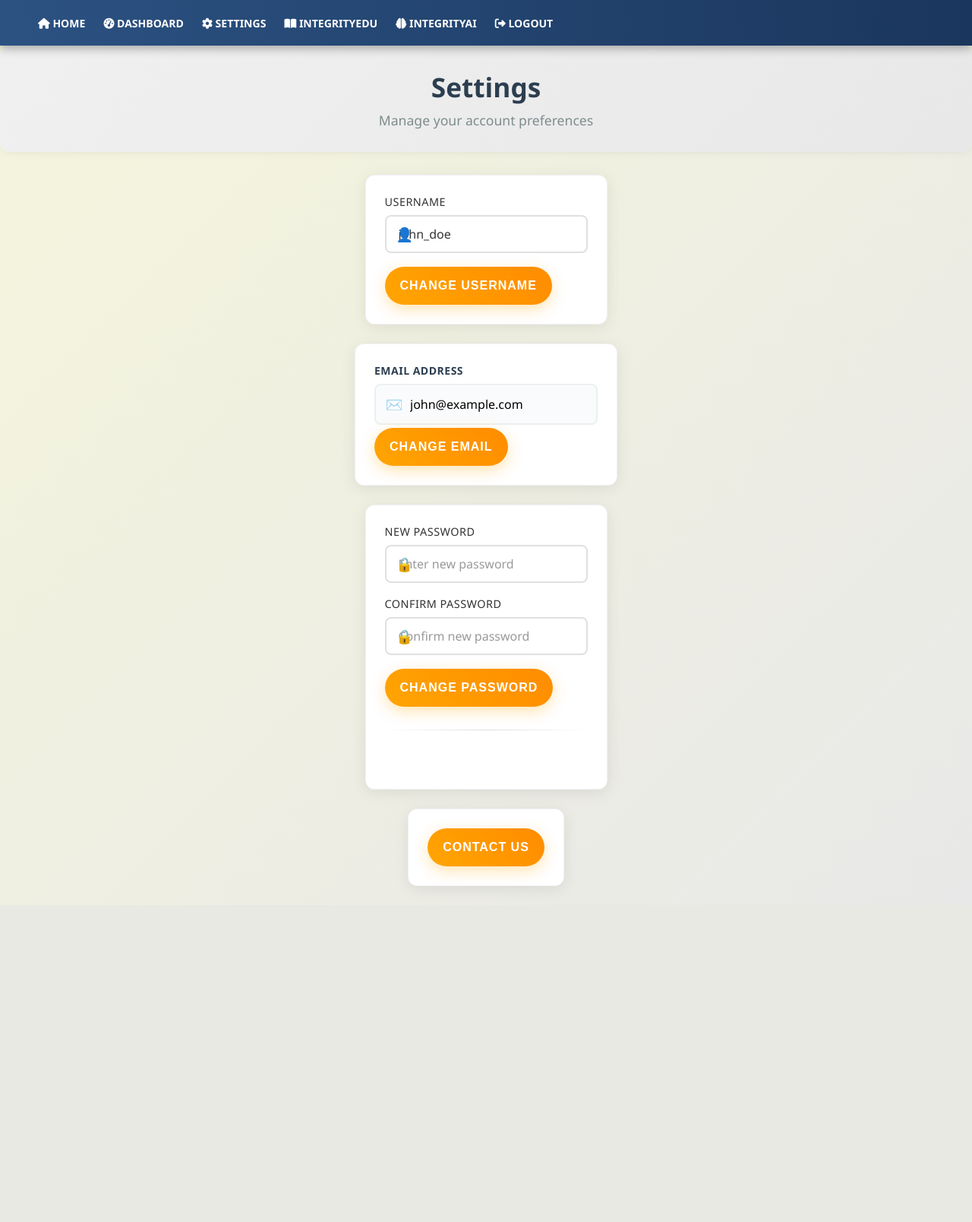
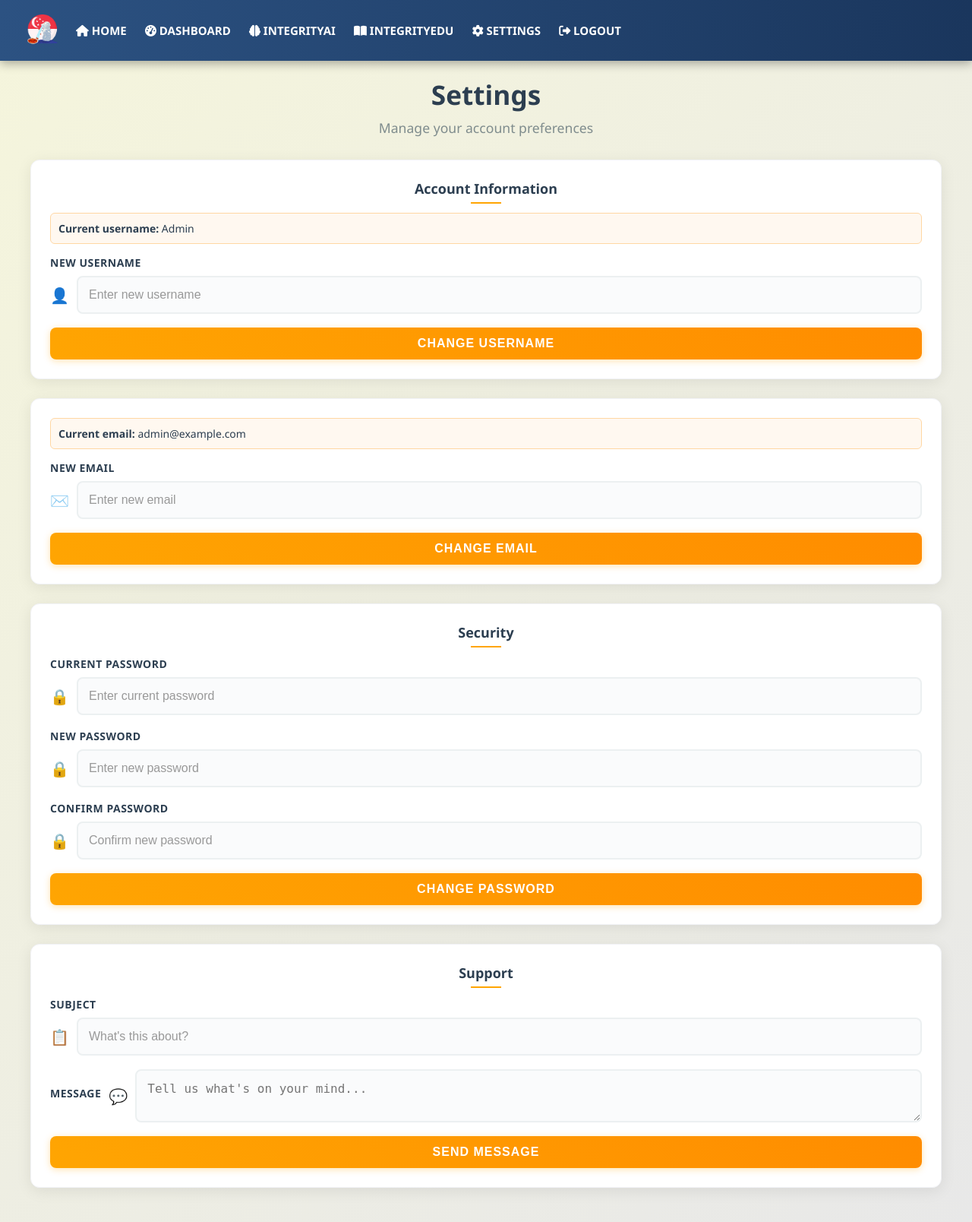
Before and after one commit to bryankoozy/Red-Claw-Project, a Flask app: page /settings in a window 1280 px wide. Shown: the whole page at 76% size. Before the commit the page ends 1166 px from the top, so only its background shows below. Run offline with Flask 3, Linux system fonts and the light colour scheme; the visitor is signed in with stand-in values (Sample User, id 1); data comes from the database, SQL or seed files in the repository.

Commit message:
edited the settings page

```diff
--- a/app.py
+++ b/app.py
@@ -4,7 +4,7 @@ from flask_sqlalchemy import SQLAlchemy
 from werkzeug.security import generate_password_hash, check_password_hash
 from dotenv import load_dotenv
 import os
-from models import db, User
+from models import db, User, SupportMessage
 
 
 
@@ -36,12 +36,22 @@ db.init_app(app)
 
 
 
+
+
 @app.context_processor
 def inject_user():
     if 'user_id' in session:
         user = User.query.get(session['user_id'])
         return dict(current_user=user)
     return dict(current_user=None)
+
+
+
+
+
+
+
+
 
 def login_required(f):
     @wraps(f)
@@ -64,6 +74,14 @@ def admin_required(f):
             abort(403)  # Forbidden
         return f(*args, **kwargs)
     return decorated_function
+
+
+
+
+
+
+
+
 
 
 
@@ -91,11 +109,82 @@ def integrityEdu():
     user = User.query.get(session['user_id'])
     return render_template("integrityEdu.html", user=user)
 
-@app.route("/settings")
+
+
+
+
+
+
+
+
+
+
+
+
+@app.route("/settings", methods=["GET", "POST"])
 @login_required
 def settings():
     user = User.query.get(session['user_id'])
+
+    if request.method == "POST":
+        action = request.form.get('action')
+
+        if action == "update_username":
+            new_username = request.form.get('new_username').strip()
+            if new_username:
+                user.name = new_username
+                db.session.commit()
+                flash("Username updated successfully!", "success")
+            else:
+                flash("Invalid username.", "error")
+
+        elif action == "update_email":
+            new_email = request.form.get('new_email').strip()
+            if new_email:
+                existing = User.query.filter(User.email == new_email, User.id != user.id).first()
+                if existing:
+                    flash("Email already taken.", "error")
+                else:
+                    user.email = new_email
+                    db.session.commit()
+                    flash("Email updated successfully!", "success")
+            else:
+                flash("Invalid email.", "error")
+
+        elif action == "update_password":
+            current_password = request.form.get('current_password')
+            new_password = request.form.get('new_password')
+            confirm_password = request.form.get('confirm_password')
+
+            if not all([current_password, new_password, confirm_password]):
+                flash("Please fill all password fields.", "error")
+            elif not check_password_hash(user.password, current_password):
+                flash("Current password is incorrect.", "error")
+            elif new_password != confirm_password:
+                flash("New passwords do not match.", "error")
+            else:
+                user.password = generate_password_hash(new_password)
+                db.session.commit()
+                flash("Password updated successfully!", "success")
+
+        elif action == "contact":
+            subject = request.form.get('subject').strip()
+            message = request.form.get('message').strip()
+            if subject and message:
+                # Process message (email or DB)
+                flash("Message sent successfully!", "success")
+            else:
+                flash("Please fill in both subject and message.", "error")
+
+        return redirect(url_for('settings'))
+
     return render_template("settings.html", user=user)
+
+
+
+
+
+
 
 
 @app.route('/login', methods=['GET', 'POST'])
@@ -119,6 +208,13 @@ def login():
             flash('Invalid email or password.', 'error')
 
     return render_template('login.html')
+
+
+
+
+
+
+
 
 @app.route('/register', methods=['GET', 'POST'])
 def register():
@@ -159,6 +255,16 @@ def register():
 
     return render_template('register.html')
 
+
+
+
+
+
+
+
+
+
+
 @app.route('/logout')
 def logout():
     if 'user_id' in session:
--- a/static/script.js
+++ b/static/script.js
@@ -1,3 +1,17 @@
+window.addEventListener('DOMContentLoaded', () => {
+  const sidebar = document.getElementById('sidebar');
+  const toggleBtn = document.querySelector('.toggle-sidebar-btn');
+  const icon = toggleBtn.querySelector('i');
+
+  if (sidebar.classList.contains('closed')) {
+    icon.className = 'fas fa-bars';  // Sidebar is closed → show hamburger icon
+  } else {
+    icon.className = 'fas fa-times'; // Sidebar is open → show X icon
+  }
+});
+
+
+
 function toggleSidebar() {
   const sidebar = document.getElementById('sidebar');
   const mainContent = document.getElementById('mainContent');
@@ -14,23 +28,6 @@ function toggleSidebar() {
     icon.className = 'fas fa-times';
   }
 }
-
-// On page load, close sidebar by default if screen ≤ 850px
-window.addEventListener('DOMContentLoaded', () => {
-  const sidebar = document.getElementById('sidebar');
-  const mainContent = document.getElementById('mainContent');
-  const toggleBtn = document.querySelector('.toggle-sidebar-btn');
-  const icon = toggleBtn.querySelector('i');
-
-  if (window.innerWidth <= 850) {
-    sidebar.classList.add('closed');
-    mainContent.classList.add('sidebar-closed');
-    icon.className = 'fas fa-bars';
-  }
-});
-
-
-
 
 
 
--- a/static/styles.css
+++ b/static/styles.css
@@ -31,7 +31,7 @@ body {
   top: 0;
   left: 0;
   width: 100%;
-  height: 60px;
+  height: 80px;
   background: linear-gradient(90deg, #2c5282, #1a365d);
   display: flex;
   justify-content: space-between;
@@ -41,11 +41,23 @@ body {
   box-shadow: 0 4px 12px rgba(0,0,0,0.3);
 }
 
+.logo-and-menu {
+  display: flex;
+  align-items: center;
+  justify-content: space-between;
+}
+
+.logo-container img {
+  height: 50px; /* Adjust size if needed */
+  width: 50px;
+}
+
+
 .topnav-right a {
   color: #fff;
   text-decoration: none;
   margin-left: 20px;
-  font-size: 14px;
+  font-size: 15px;
   text-transform: uppercase;
   font-weight: 600;
   transition: color 0.3s;
@@ -907,3 +919,178 @@ body {
 .flash-close:hover {
   opacity: 1;
 }
+
+
+
+
+
+
+
+
+
+
+.settings-page .settings-header {
+    text-align: center;
+    padding: 40px 40px 10px 40px;
+}
+
+.settings-page .settings-header h1 {
+    margin-bottom: 8px;
+    font-size: 2.2em;
+    font-weight: 700;
+    color: #2c3e50;
+}
+
+.settings-page .settings-header p {
+    color: #7f8c8d;
+    font-size: 1.1em;
+}
+
+.settings-page .settings-card-parent {
+    display: flex;
+    justify-content: center;
+    flex-direction: column;
+    align-items: center;
+    padding: 20px;
+    box-sizing: border-box;
+}
+
+.settings-page .settings-card {
+    background: #ffffff;
+    padding: 25px;
+    border-radius: 12px;
+    box-shadow: 0 4px 20px rgba(0, 0, 0, 0.08);
+    margin-bottom: 25px;
+    width: 100%;
+    max-width: 1200px;
+    border: 1px solid #f1f2f6;
+    transition: transform 0.2s ease, box-shadow 0.2s ease;
+}
+
+.settings-page .settings-card:hover {
+    transform: translateY(-2px);
+    box-shadow: 0 6px 25px rgba(0, 0, 0, 0.12);
+}
+
+.settings-page .form-group {
+    margin-bottom: 18px;
+}
+
+.settings-page .form-label {
+    display: block;
+    font-weight: 600;
+    margin-bottom: 8px;
+    color: #2c3e50;
+    font-size: 14px;
+    text-transform: uppercase;
+    letter-spacing: 0.5px;
+}
+
+.settings-page .input-group,
+.settings-page .textarea-group {
+    display: flex;
+    align-items: center;
+    gap: 10px;
+    width: 100%;
+    box-sizing: border-box;
+}
+
+.settings-page .input-icon,
+.settings-page .textarea-icon {
+    font-size: 20px;
+    color: #95a5a6;
+}
+
+.settings-page .form-input,
+.settings-page .form-textarea {
+    flex: 1;
+    width: 100%;
+    padding: 14px;
+    border: 2px solid #ecf0f1;
+    border-radius: 8px;
+    font-size: 16px;
+    background-color: #fafbfc;
+    transition: all 0.3s ease;
+    box-sizing: border-box;
+}
+
+.settings-page .form-input:focus,
+.settings-page .form-textarea:focus {
+    border-color: #ffa502;
+    outline: none;
+    box-shadow: 0 0 0 3px rgba(255, 165, 2, 0.1);
+    background-color: #ffffff;
+}
+
+/* Optional: Override auth-btn only inside settings page */
+.settings-page .auth-btn {
+    background: linear-gradient(45deg, #ffa502, #ff8c00);
+    color: white;
+    border: none;
+    padding: 12px 24px;
+    border-radius: 8px;
+    font-size: 16px;
+    font-weight: 600;
+    cursor: pointer;
+    transition: all 0.3s ease;
+    width: 100%;
+    box-shadow: 0 2px 10px rgba(255, 165, 2, 0.3);
+}
+
+.settings-page .auth-btn:hover {
+    transform: translateY(-1px);
+    box-shadow: 0 4px 15px rgba(255, 165, 2, 0.4);
+}
+
+.settings-page .section-title {
+    font-size: 18px;
+    font-weight: 600;
+    color: #2c3e50;
+    margin-bottom: 20px;
+    text-align: center;
+    position: relative;
+}
+
+.settings-page .section-title::after {
+    content: '';
+    position: absolute;
+    bottom: -8px;
+    left: 50%;
+    transform: translateX(-50%);
+    width: 40px;
+    height: 2px;
+    background: #ffa502;
+}
+
+.settings-page .success-message {
+    background: #d4edda;
+    color: #155724;
+    border: 1px solid #c3e6cb;
+    padding: 12px;
+    border-radius: 8px;
+    margin-bottom: 15px;
+    text-align: center;
+    font-weight: 500;
+    display: none;
+}
+
+.settings-page .current-info {
+    background: #fff8f0;
+    border: 1px solid #ffd7a3;
+    border-radius: 6px;
+    padding: 10px;
+    margin-bottom: 15px;
+    font-size: 14px;
+    color: #2c3e50;
+}
+
+.settings-page .current-label {
+    font-weight: 600;
+}
+
+@media (max-width: 768px) {
+    .settings-page .settings-card {
+        width: 90%;
+        max-width: none;
+    }
+}
--- a/templates/base.html
+++ b/templates/base.html
@@ -11,6 +11,15 @@
 
   <!-- Top Navigation Bar -->
   <div class="topnav">
+
+    <div class="logo-and-menu">
+      <div class="logo-container">
+        <a href="{{ url_for('home') }}">
+          <img src="{{ url_for('static', filename='img/chilli-crab-logo.png') }}" alt="Red Claw Logo" />
+        </a>
+      </div>
+
+
       <div class="topnav-right">
 
         <a href="{{ url_for('home') }}"><i class="fas fa-home"></i> Home</a>
@@ -22,11 +31,12 @@
             <a href="{{ url_for('dashboard') }}"><i class="fas fa-tachometer-alt"></i> Dashboard</a>
           {% endif %}
 
+          <a href="{{ url_for('integrityAI') }}"><i class="fas fa-brain"></i> IntegrityAI</a>
+          <a href="{{ url_for('integrityEdu') }}"><i class="fas fa-book-open"></i> IntegrityEdu</a>
           <a href="{{ url_for('settings') }}"><i class="fas fa-cog"></i> Settings</a>
-        <a href="{{ url_for('integrityEdu') }}"><i class="fas fa-book-open"></i> IntegrityEdu</a>
-        <a href="{{ url_for('integrityAI') }}"><i class="fas fa-brain"></i> IntegrityAI</a>
           <a href="{{ url_for('logout') }}"><i class="fas fa-sign-out-alt"></i> Logout</a>
         {% endif %}
+      </div>
     </div>
   </div>
 
@@ -37,7 +47,7 @@
 
   <div class="container">
     <!-- Sidebar -->
-    <div class="sidebar" id="sidebar">
+    <div class="sidebar closed" id="sidebar">
 
       <div class="logo-section">
         <a href="{{ url_for('home') }}">
@@ -70,9 +80,9 @@
             </a>
           {% endif %}
 
-          <a href="{{ url_for('settings') }}" class="auth-btn" style="text-decoration:none;">
-            <i class="fas fa-cog"></i>
-            <span>Settings</span>
+          <a href="{{ url_for('integrityAI') }}" class="auth-btn" style="text-decoration:none;">
+            <i class="fas fa-brain"></i>
+            <span>IntegrityAI</span>
           </a>
 
           <a href="{{ url_for('integrityEdu') }}" class="auth-btn" style="text-decoration:none;">
@@ -80,9 +90,9 @@
             <span>IntegrityEdu</span>
           </a>
 
-          <a href="{{ url_for('integrityAI') }}" class="auth-btn" style="text-decoration:none;">
-            <i class="fas fa-brain"></i>
-            <span>IntegrityAI</span>
+          <a href="{{ url_for('settings') }}" class="auth-btn" style="text-decoration:none;">
+            <i class="fas fa-cog"></i>
+            <span>Settings</span>
           </a>
 
           <a href="{{ url_for('logout') }}" class="auth-btn" style="text-decoration:none;">
--- a/templates/settings.html
+++ b/templates/settings.html
@@ -3,207 +3,111 @@
 {% block title %}Settings - Red Claw{% endblock %}
 
 {% block content %}
-
-<style>
-  /* General styling */
-  .settings-header {
-      text-align: center;
-      padding: 30px 20px;
-      background: linear-gradient(135deg, #f0f0f0 0%, #e8e8e8 100%);
-      margin-bottom: 30px;
-      border-radius: 12px;
-      font-family: 'Segoe UI', Tahoma, Geneva, Verdana, sans-serif;
-      box-shadow: 0 2px 10px rgba(0, 0, 0, 0.05);
-  }
-
-    .settings-header h1 {
-      margin: 0 0 8px 0;
-      font-size: 2.2em;
-      font-weight: 700;
-      color: #2c3e50;
-  }
-
-  .settings-header p {
-      margin: 0;
-      color: #7f8c8d;
-      font-size: 1.1em;
-  }
-
-
-  .settings-card {
-      background: #ffffff;
-      padding: 25px;
-      border-radius: 12px;
-      box-shadow: 0 4px 20px rgba(0, 0, 0, 0.08);
-      margin-bottom: 25px;
-      max-width: 500px;
-      margin-left: auto;
-      margin-right: auto;
-      border: 1px solid #f1f2f6;
-      transition: transform 0.2s ease, box-shadow 0.2s ease;
-  }
-
-  .settings-card:hover {
-      transform: translateY(-2px);
-      box-shadow: 0 6px 25px rgba(0, 0, 0, 0.12);
-  }
-
- .form-group {
-      margin-bottom: 18px;
-  }
-
-  .form-label {
-      display: block;
-      font-weight: 600;
-      margin-bottom: 8px;
-      color: #2c3e50;
-      font-size: 14px;
-      text-transform: uppercase;
-      letter-spacing: 0.5px;
-  }
-
-  .input-group {
-      position: relative;
-      margin-bottom: 4px;
-  }
-
-  .input-icon {
-      position: absolute;
-      top: 50%;
-      transform: translateY(-50%);
-      left: 15px;
-      font-size: 18px;
-      color: #95a5a6;
-      pointer-events: none;
-      z-index: 1;
-  }
-
-  .form-input {
-      padding: 14px 14px 14px 45px;
-      border: 2px solid #ecf0f1;
-      border-radius: 8px;
-      width: 100%;
-      font-size: 16px;
-      transition: all 0.3s ease;
-      font-family: inherit;
-      box-sizing: border-box;
-      background-color: #fafbfc;
-  }
-
-  .form-input:focus {
-      border-color: #3498db;
-      outline: none;
-      box-shadow: 0 0 0 3px rgba(52, 152, 219, 0.1);
-      background-color: #ffffff;
-  }
-
-
-  .divider {
-      border: none;
-      height: 1px;
-      background: linear-gradient(90deg, transparent, #ddd, transparent);
-      margin: 30px 0;
-  }
-
-
-</style>
-
+<div class="settings-page">
 
     <div class="settings-header">
         <h1>Settings</h1>
         <p>Manage your account preferences</p>
     </div>
 
+    <div class="settings-card-parent">
 
+        <!-- Username -->
         <div class="settings-card">
+            <div class="section-title">Account Information</div>
+
+            <div class="current-info"><span class="current-label">Current username:</span> {{ current_user.name }}</div>
+
+            <form method="POST" action="{{ url_for('settings') }}">
+                <input type="hidden" name="action" value="update_username">
                 <div class="form-group">
-        <label class="form-label">Username</label>
+                    <label class="form-label" for="new_username">New Username</label>
                     <div class="input-group">
                         <span class="input-icon">👤</span>
-            <input type="text" class="form-input" placeholder="Enter new username" value="john_doe">
+                        <input type="text" class="form-input" id="new_username" name="new_username" placeholder="Enter new username" required>
                     </div>
                 </div>
-
-    <button class="auth-btn" onclick="updateField('username')">Change Username</button>
+                <button class="auth-btn" type="submit">Change Username</button>
+            </form>
         </div>
 
+        <!-- Email -->
+        <div class="settings-card">
+            <div class="current-info"><span class="current-label">Current email:</span> {{ current_user.email }}</div>
 
-
-
-<div class="settings-card">
-        <label class="form-label">Email Address</label>
+            <form method="POST" action="{{ url_for('settings') }}">
+                <input type="hidden" name="action" value="update_email">
+                <div class="form-group">
+                    <label class="form-label" for="new_email">New Email</label>
                     <div class="input-group">
                         <span class="input-icon">✉️</span>
-            <input type="email" class="form-input" placeholder="Enter new email" value="john@example.com">
+                        <input type="email" class="form-input" id="new_email" name="new_email" placeholder="Enter new email" required>
                     </div>
-    <button class="auth-btn" onclick="updateField('email')">Change Email</button>
+                </div>
+                <button class="auth-btn" type="submit">Change Email</button>
+            </form>
         </div>
 
+        <!-- Password -->
+        <div class="settings-card">
+            <div class="section-title">Security</div>
 
+            <form method="POST" action="{{ url_for('settings') }}">
+                <input type="hidden" name="action" value="update_password">
 
-
-<div class="settings-card">
                 <div class="form-group">
-      <label class="form-label">New Password</label>
+                    <label class="form-label" for="current_password">Current Password</label>
                     <div class="input-group">
                         <span class="input-icon">🔒</span>
-          <input type="password" class="form-input" placeholder="Enter new password">
+                        <input type="password" class="form-input" id="current_password" name="current_password" placeholder="Enter current password" required>
                     </div>
                 </div>
 
                 <div class="form-group">
-      <label class="form-label">Confirm Password</label>
+                    <label class="form-label" for="new_password">New Password</label>
                     <div class="input-group">
                         <span class="input-icon">🔒</span>
-          <input type="password" class="form-input" placeholder="Confirm new password">
+                        <input type="password" class="form-input" id="new_password" name="new_password" placeholder="Enter new password" required>
                     </div>
                 </div>
 
-    <button class="auth-btn" onclick="updateField('password')">Change Password</button>
-
-    <div class="divider"></div>
-
-    <div class="section-title">Support</div>
+                <div class="form-group">
+                    <label class="form-label" for="confirm_password">Confirm Password</label>
+                    <div class="input-group">
+                        <span class="input-icon">🔒</span>
+                        <input type="password" class="form-input" id="confirm_password" name="confirm_password" placeholder="Confirm new password" required>
+                    </div>
                 </div>
 
-
-
-
-<div class="settings-card">
-  <button class="auth-btn contact-btn" onclick="contactUs()">Contact Us</button>
+                <button class="auth-btn" type="submit">Change Password</button>
+            </form>
         </div>
 
+        <!-- Contact Us -->
+        <div class="settings-card">
+            <div class="section-title">Support</div>
 
-<script>
-    function updateField(fieldType) {
-        const btn = event.target;
-        const originalText = btn.textContent;
+            <form method="POST" action="{{ url_for('settings') }}">
+                <input type="hidden" name="action" value="contact">
 
-        btn.textContent = 'Updating...';
-        btn.disabled = true;
+                <div class="form-group">
+                    <label class="form-label" for="subject">Subject</label>
+                    <div class="input-group">
+                        <span class="input-icon">📋</span>
+                        <input type="text" class="form-input" id="subject" name="subject" placeholder="What's this about?" required>
+                    </div>
+                </div>
 
-        setTimeout(() => {
-            btn.textContent = 'Updated!';
-            setTimeout(() => {
-                btn.textContent = originalText;
-                btn.disabled = false;
-            }, 1000);
-        }, 1500);
-    }
+                <div class="form-group textarea-group">
+                    <label class="form-label" for="message">Message</label>
+                    <span class="textarea-icon">💬</span>
+                    <textarea class="form-textarea" id="message" name="message" placeholder="Tell us what's on your mind..." required></textarea>
+                </div>
 
-    function contactUs() {
-        window.open('mailto:support@example.com?subject=Support Request', '_blank');
-    }
+                <button class="auth-btn" type="submit">Send Message</button>
+            </form>
+        </div>
 
-    // Add interactive feedback to inputs
-    document.querySelectorAll('.form-input').forEach(input => {
-        input.addEventListener('focus', function() {
-            this.parentElement.style.transform = 'scale(1.02)';
-        });
-
-        input.addEventListener('blur', function() {
-            this.parentElement.style.transform = 'scale(1)';
-        });
-    });
-</script>
+    </div>
+</div>
 {% endblock %}
```
Also changed, not shown: models.py (+13 -0 lines), 1 other file. Lines whose indentation alone changed are shown as unchanged.
